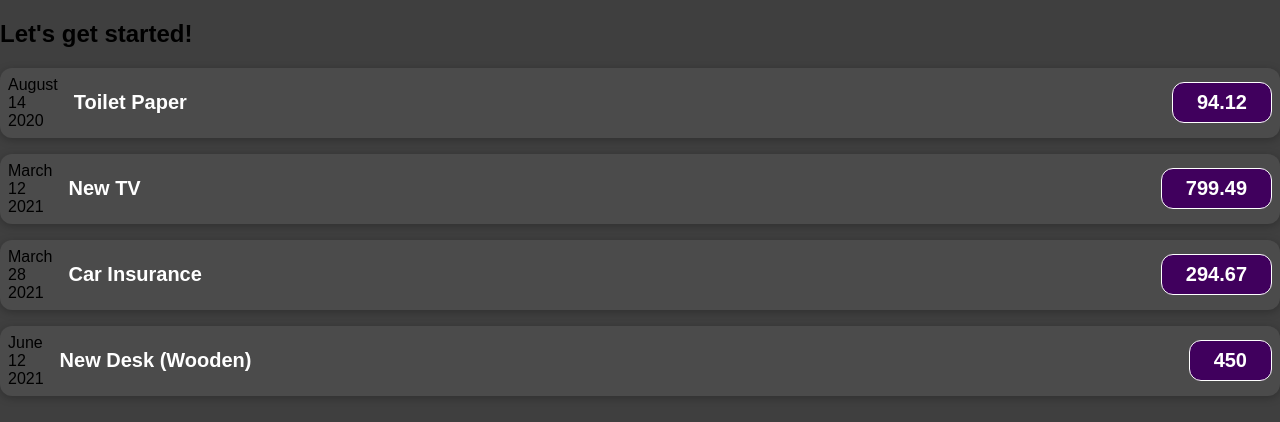
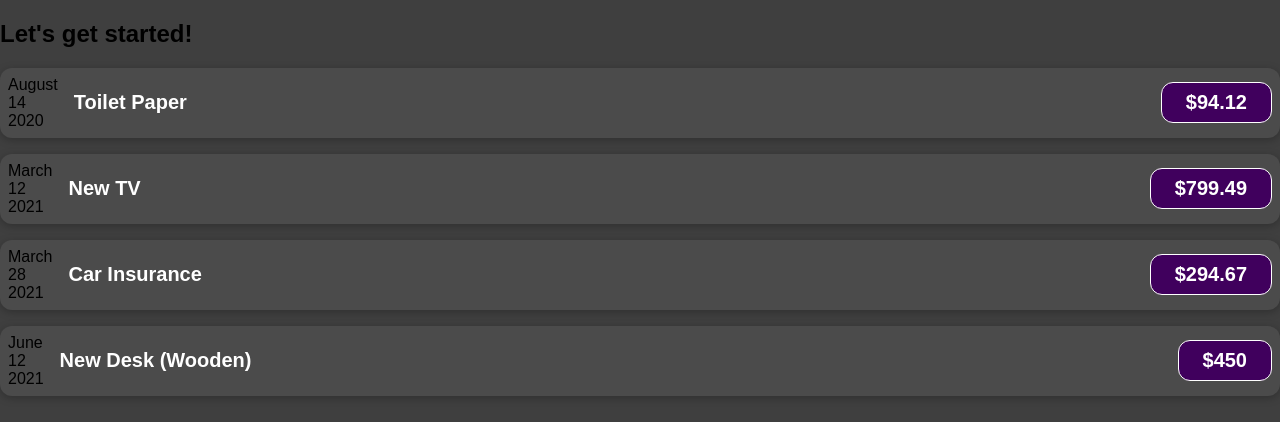
Before and after one commit to DannyPadron09/ReactRefresh, a JavaScript app: page / in a window 1280 px wide. Shown: the top 422 px of the page. Built offline with nearby package versions, Linux system fonts and the light colour scheme.

Commit message:
cleaned up code

```diff
--- a/src/App.js
+++ b/src/App.js
@@ -30,26 +30,26 @@ function App() {
       <ExpenseItem
         title = {expenses[0].title}
         amount = {expenses[0].amount}
-        date = {expenses[0].date}>
-      </ExpenseItem>
+        date = {expenses[0].date}
+      />
 
       <ExpenseItem
         title = {expenses[1].title}
         amount = {expenses[1].amount}
-        date = {expenses[1].date}>
-      </ExpenseItem>
+        date = {expenses[1].date}
+      />
 
       <ExpenseItem
         title = {expenses[2].title}
         amount = {expenses[2].amount}
-        date = {expenses[2].date}>
-      </ExpenseItem>
+        date = {expenses[2].date}
+      />
 
       <ExpenseItem
         title = {expenses[3].title}
         amount = {expenses[3].amount}
-        date = {expenses[3].date}>
-      </ExpenseItem>
+        date = {expenses[3].date}
+      />
 
     </div>
   );
--- a/src/components/ExpenseItem.js
+++ b/src/components/ExpenseItem.js
@@ -8,7 +8,7 @@ function ExpenseItem(props) {
             <ExpenseDate date = {props.date} />
             <div className = "expense-item__description">
                 <h2>{props.title}</h2>
-                <div className = "expense-item__price">{props.amount}</div>
+                <div className = "expense-item__price">${props.amount}</div>
             </div>
         </div>
     );
```
